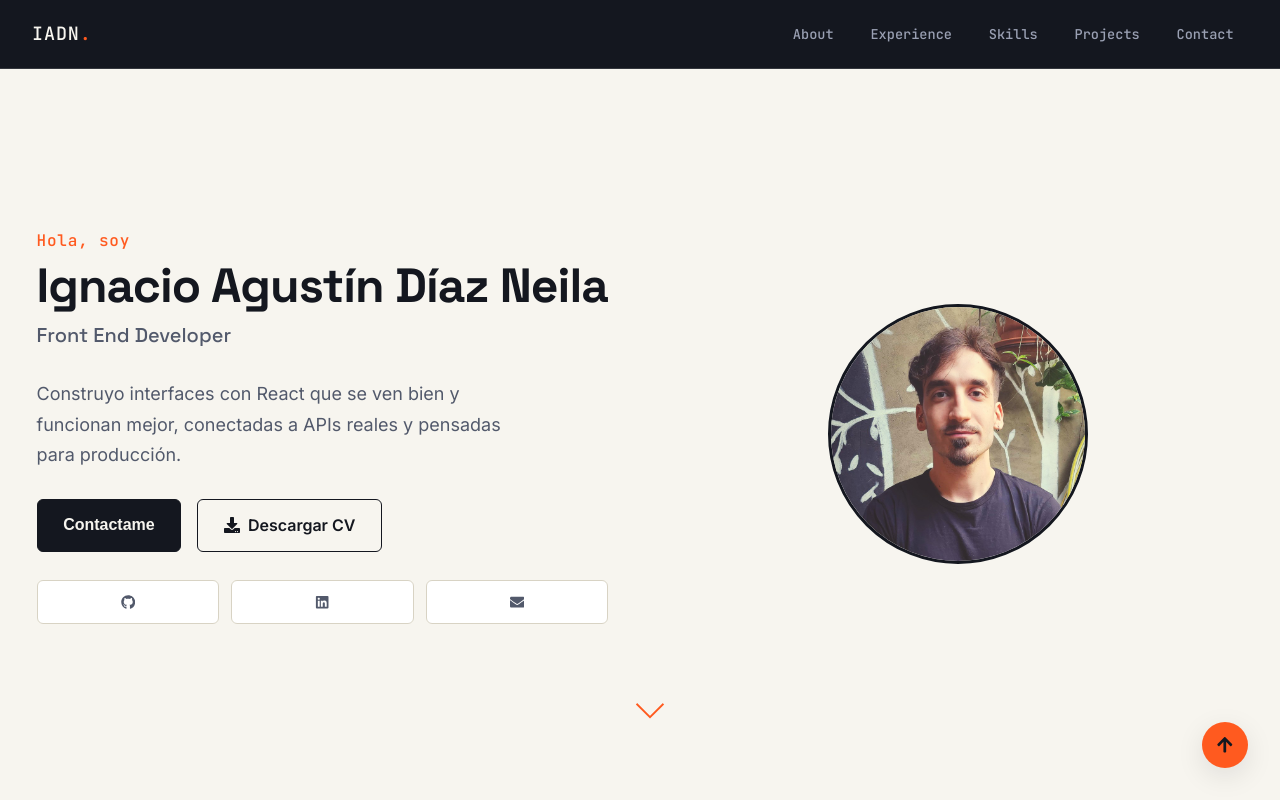
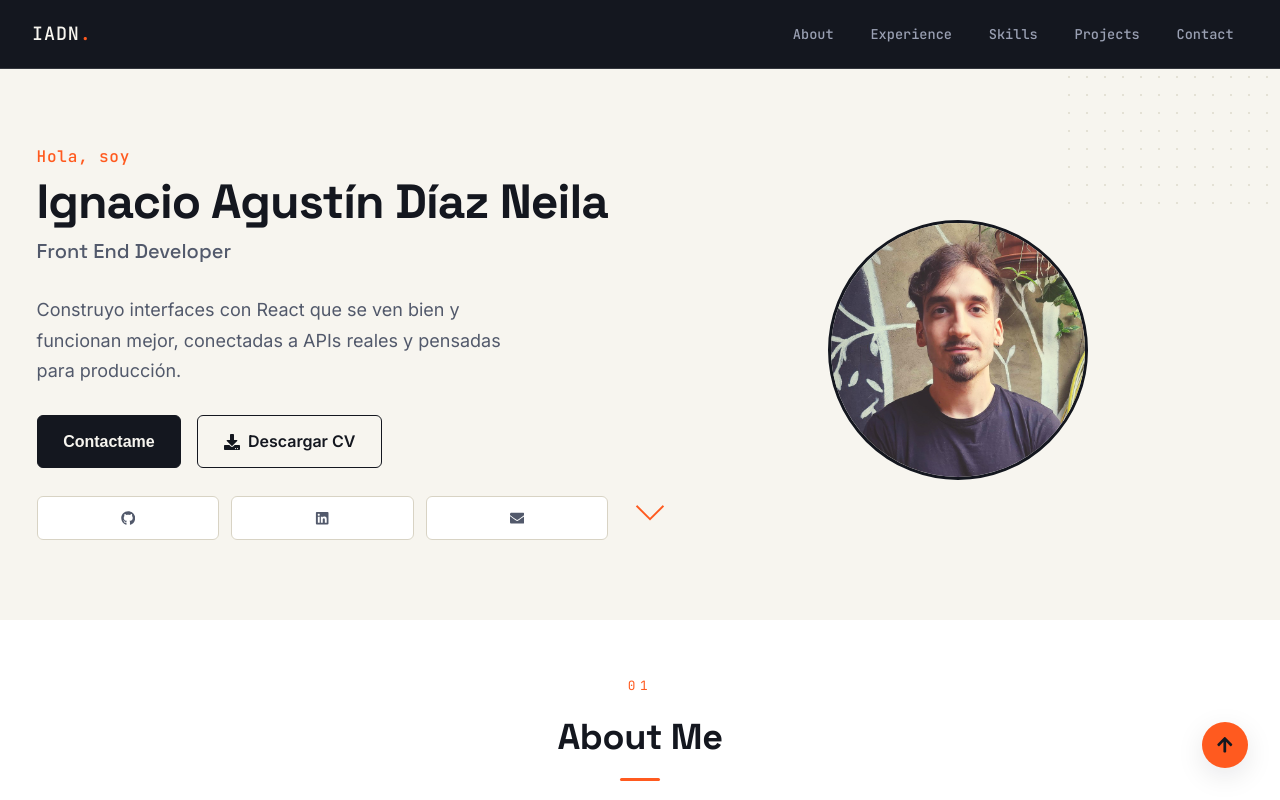
Before and after one commit to IgnacioDN/Portfolio, a React (Vite) app in the folder Portfolio-Project/: page / in a window 1280 px wide. Shown: the top 800 px of the page. Built offline with nearby package versions, Linux system fonts and the light colour scheme.

Commit message:
Refactor hero section styles and add tags
Updated hero section styles, including padding adjustments and added hero tags with animations.

```diff
--- a/Portfolio-Project/src/styles/Hero.css
+++ b/Portfolio-Project/src/styles/Hero.css
@@ -1,12 +1,24 @@
 /* Hero Section Styles */
 .hero-section {
-  min-height: 100vh;
   display: flex;
   align-items: center;
   background: var(--paper);
   position: relative;
   overflow: hidden;
-  padding-top: 68px;
+  padding: 9rem 0 4rem;
+}
+
+.hero-section::before {
+  content: '';
+  position: absolute;
+  top: -40px;
+  right: -40px;
+  width: 260px;
+  height: 260px;
+  background-image: radial-gradient(var(--line) 1.5px, transparent 1.5px);
+  background-size: 18px 18px;
+  opacity: 0.6;
+  pointer-events: none;
 }
 
 .hero-container {
@@ -22,7 +34,6 @@
   grid-template-columns: 1fr 1fr;
   gap: 4rem;
   align-items: center;
-  min-height: 80vh;
 }
 
 /* Hero Text */
@@ -74,6 +85,24 @@
   max-width: 480px;
   opacity: 0;
   animation: fadeInUp 0.6s ease-out 0.4s forwards;
+}
+
+/* Chips de stack tecnológico */
+.hero-tags {
+  display: flex;
+  flex-wrap: wrap;
+  gap: 0.5rem;
+  opacity: 0;
+  animation: fadeInUp 0.6s ease-out 0.45s forwards;
+}
+
+.hero-tag {
+  font-family: var(--font-mono);
+  font-size: 0.75rem;
+  padding: 0.35rem 0.75rem;
+  border: 1px solid var(--line);
+  border-radius: 999px;
+  color: var(--text-secondary);
 }
 
 /* Hero Buttons */
@@ -186,15 +215,13 @@
 
 @media (max-width: 768px) {
   .hero-section {
-    padding-top: 60px;
-    min-height: calc(100vh - 60px);
+    padding: 6.5rem 0 3rem;
   }
 
   .hero-content {
     grid-template-columns: 1fr;
     gap: 2rem;
     text-align: center;
-    min-height: auto;
   }
 
   .hero-text { order: 2; gap: 1.25rem; }
@@ -204,6 +231,7 @@
   .hero-description { font-size: var(--font-size-base); max-width: none; }
   .image-container { max-width: 200px; }
   .hero-social { justify-content: center; }
+  .hero-tags { justify-content: center; }
 }
 
 @media (max-width: 480px) {
```
